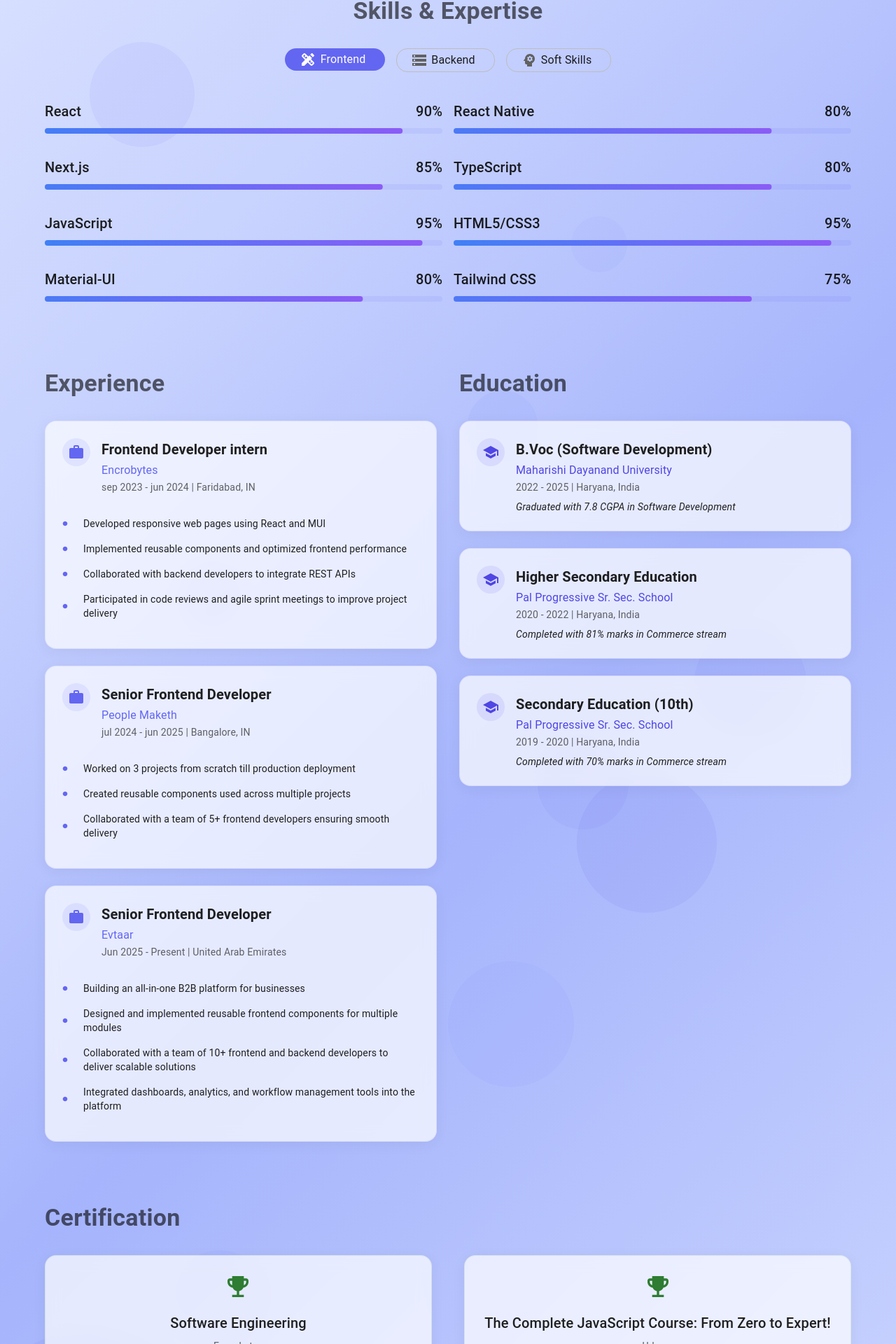
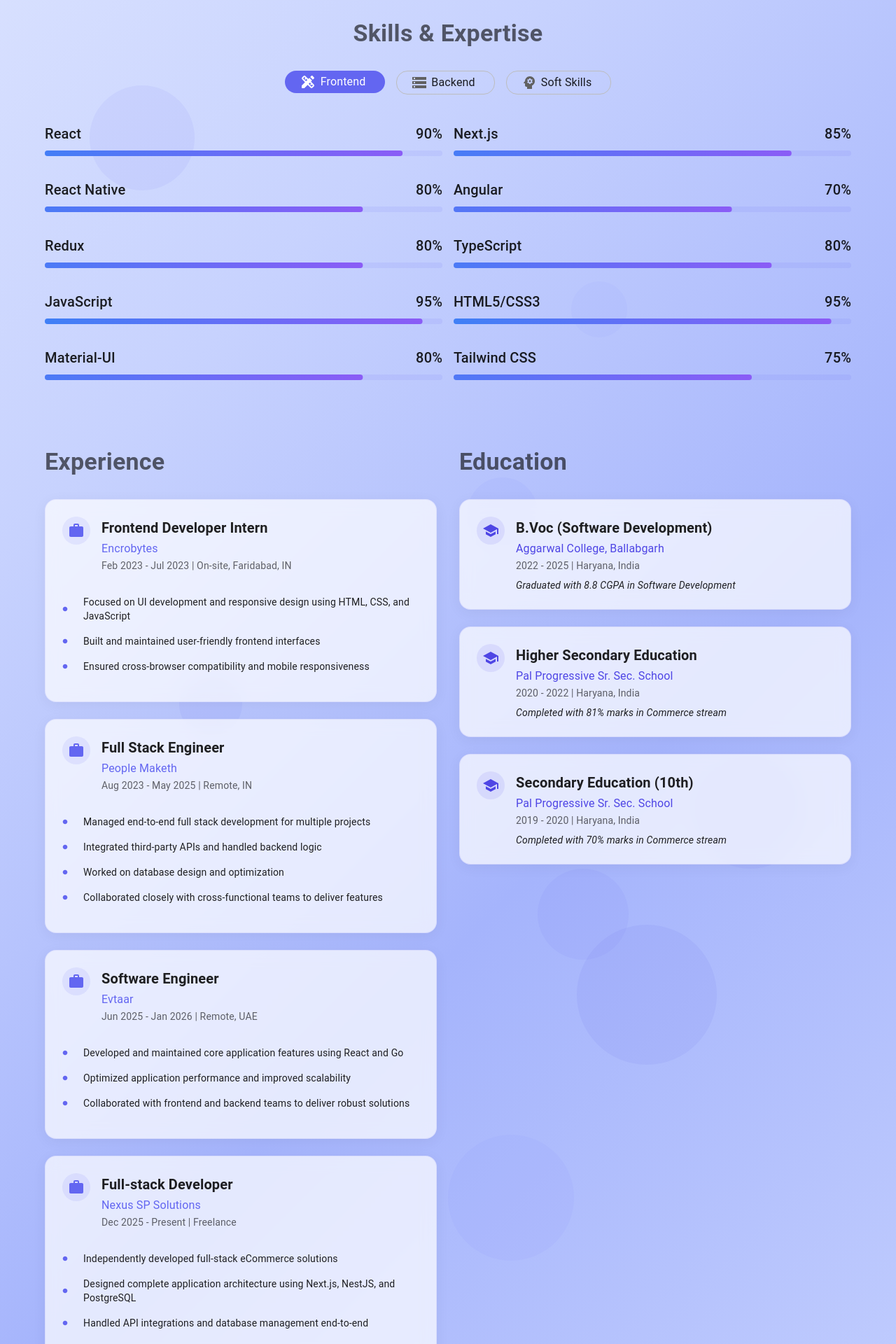
Before and after one commit to Suraj44500/portfolio-react, a React (Vite) app: page /about in a window 1280 px wide. Shown: the part 437-2357 px from the top of the page at 70% size. Built offline with nearby package versions, Linux system fonts and the light colour scheme.

Commit message:
Update AboutPage.tsx

```diff
--- a/src/components/AboutPage.tsx
+++ b/src/components/AboutPage.tsx
@@ -86,20 +86,33 @@ const AboutPage: React.FC = () => {
   const skillsData = {
    frontend: [
   { name: "React", level: 90 },
+  { name: "Next.js", level: 85 },
   { name: "React Native", level: 80 },
-      { name: "Next.js", level: 85 },
+  { name: "Angular", level: 70 },
+  { name: "Redux", level: 80 },
   { name: "TypeScript", level: 80 },
   { name: "JavaScript", level: 95 },
   { name: "HTML5/CSS3", level: 95 },
   { name: "Material-UI", level: 80 },
   { name: "Tailwind CSS", level: 75 },
 ],
+
  backend: [
-      { name: "Nest.js", level: 75 },
-      { name: "Express.js", level: 80 },
+  { name: "Node.js", level: 85 },
+  { name: "NestJS", level: 80 },
+  { name: "Go", level: 70 },
+  { name: "Django", level: 70 },
+  { name: "FastAPI", level: 75 },
+  { name: ".NET Core", level: 65 },
+  { name: "REST APIs", level: 90 },
   { name: "PostgreSQL", level: 85 },
-      { name: "RESTful APIs", level: 90 },
+  { name: "MongoDB", level: 80 },
+  { name: "MySQL", level: 75 },
+  { name: "Docker", level: 70 },
+  { name: "Firebase", level: 75 },
+  { name: "Git", level: 90 },
 ],
+
     soft: [
       { name: "Problem Solving", level: 90 },
       { name: "Team Collaboration", level: 85 },
@@ -112,35 +125,44 @@ const AboutPage: React.FC = () => {
 
  const experiences = [
   {
-      role: "Frontend Developer intern",
+    role: "Frontend Developer Intern",
     company: "Encrobytes",
-      period: "sep 2023 - jun 2024 | Faridabad, IN",
+    period: "Feb 2023 - Jul 2023 | On-site, Faridabad, IN",
     achievements: [
-        "Developed responsive web pages using React and MUI",
-        "Implemented reusable components and optimized frontend performance",
-        "Collaborated with backend developers to integrate REST APIs",
-        "Participated in code reviews and agile sprint meetings to improve project delivery",
+      "Focused on UI development and responsive design using HTML, CSS, and JavaScript",
+      "Built and maintained user-friendly frontend interfaces",
+      "Ensured cross-browser compatibility and mobile responsiveness",
     ],
   },
   {
-      role: "Senior Frontend Developer",
+    role: "Full Stack Engineer",
     company: "People Maketh",
-      period: "jul 2024 - jun 2025 | Bangalore, IN",
+    period: "Aug 2023 - May 2025 | Remote, IN",
     achievements: [
-        "Worked on 3 projects from scratch till production deployment",
-        "Created reusable components used across multiple projects",
-        "Collaborated with a team of 5+ frontend developers ensuring smooth delivery",
+      "Managed end-to-end full stack development for multiple projects",
+      "Integrated third-party APIs and handled backend logic",
+      "Worked on database design and optimization",
+      "Collaborated closely with cross-functional teams to deliver features",
     ],
   },
   {
-      role: "Senior Frontend Developer",
+    role: "Software Engineer",
     company: "Evtaar",
-      period: "Jun 2025 - Present | United Arab Emirates",
+    period: "Jun 2025 - Jan 2026 | Remote, UAE",
     achievements: [
-        "Building an all-in-one B2B platform for businesses",
-        "Designed and implemented reusable frontend components for multiple modules",
-        "Collaborated with a team of 10+ frontend and backend developers to deliver scalable solutions",
-        "Integrated dashboards, analytics, and workflow management tools into the platform",
+      "Developed and maintained core application features using React and Go",
+      "Optimized application performance and improved scalability",
+      "Collaborated with frontend and backend teams to deliver robust solutions",
+    ],
+  },
+  {
+    role: "Full-stack Developer",
+    company: "Nexus SP Solutions",
+    period: "Dec 2025 - Present | Freelance",
+    achievements: [
+      "Independently developed full-stack eCommerce solutions",
+      "Designed complete application architecture using Next.js, NestJS, and PostgreSQL",
+      "Handled API integrations and database management end-to-end",
     ],
   },
 ];
@@ -148,9 +170,9 @@ const AboutPage: React.FC = () => {
   const education = [
     {
       degree: "B.Voc (Software Development)",
-      institution: "Maharishi Dayanand University",
+      institution: "Aggarwal College, Ballabgarh",
       period: "2022 - 2025 | Haryana, India",
-      details: "Graduated with 7.8 CGPA in Software Development",
+      details: "Graduated with 8.8 CGPA in Software Development",
     },
     {
       degree: "Higher Secondary Education",
@@ -357,9 +379,9 @@ const AboutPage: React.FC = () => {
             sx={{ maxWidth: 800, mx: "auto", mb: 4, color: "text.secondary" }}
           >
             I am a dedicated full-stack developer with a passion for building
-            robust and scalable applications. With over 2.5 years of experience,
-            I specialize in creating seamless digital experiences that combine
-            aesthetic appeal with technical excellence.
+            robust and scalable applications.With over 3 years of experience, I specialize in building scalable web
+applications and robust backend systems with clean architecture and
+performance-focused solutions.
           </Typography>
           <Box
             sx={{
```
Lines whose indentation alone changed are shown as unchanged.
